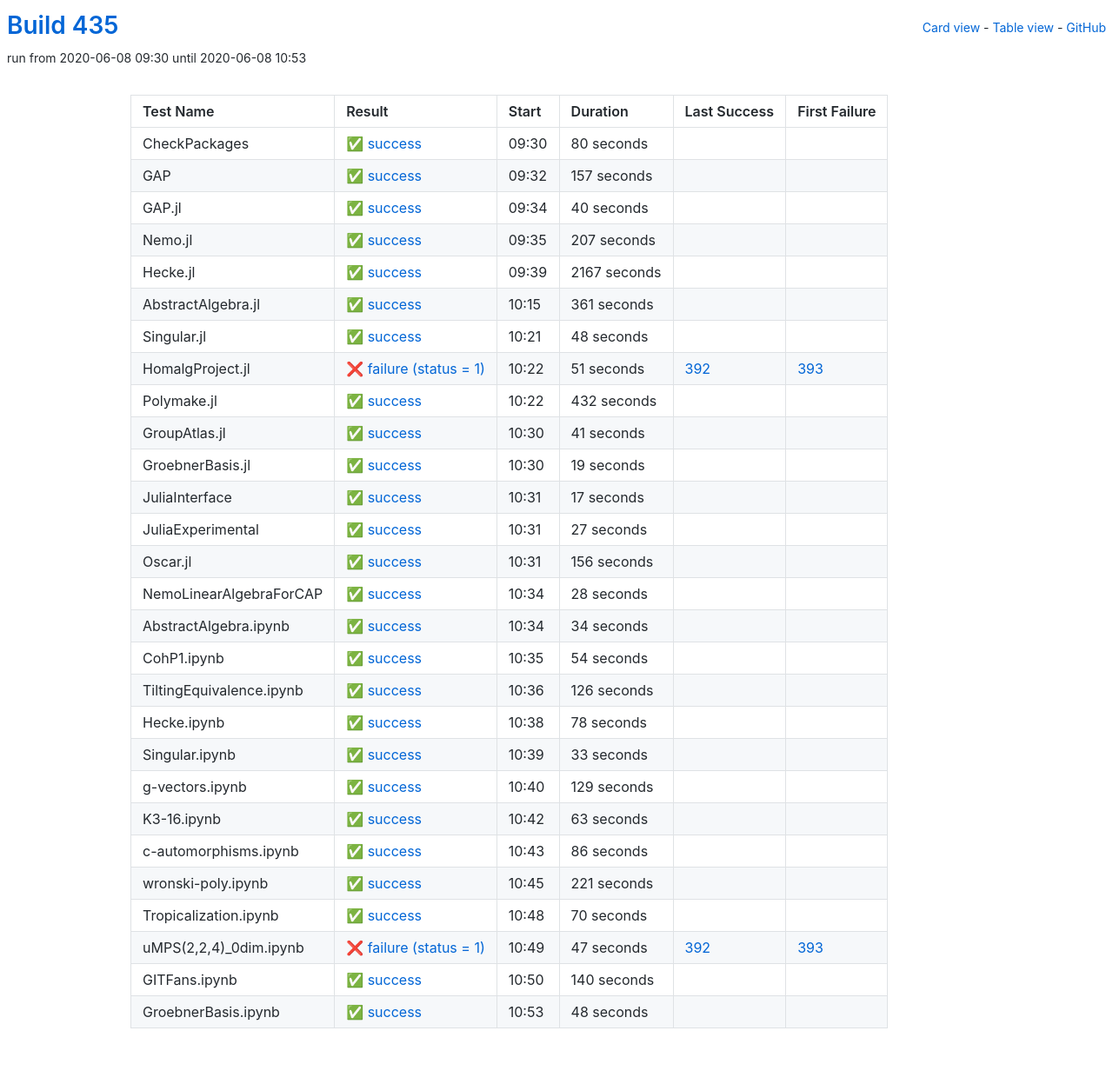
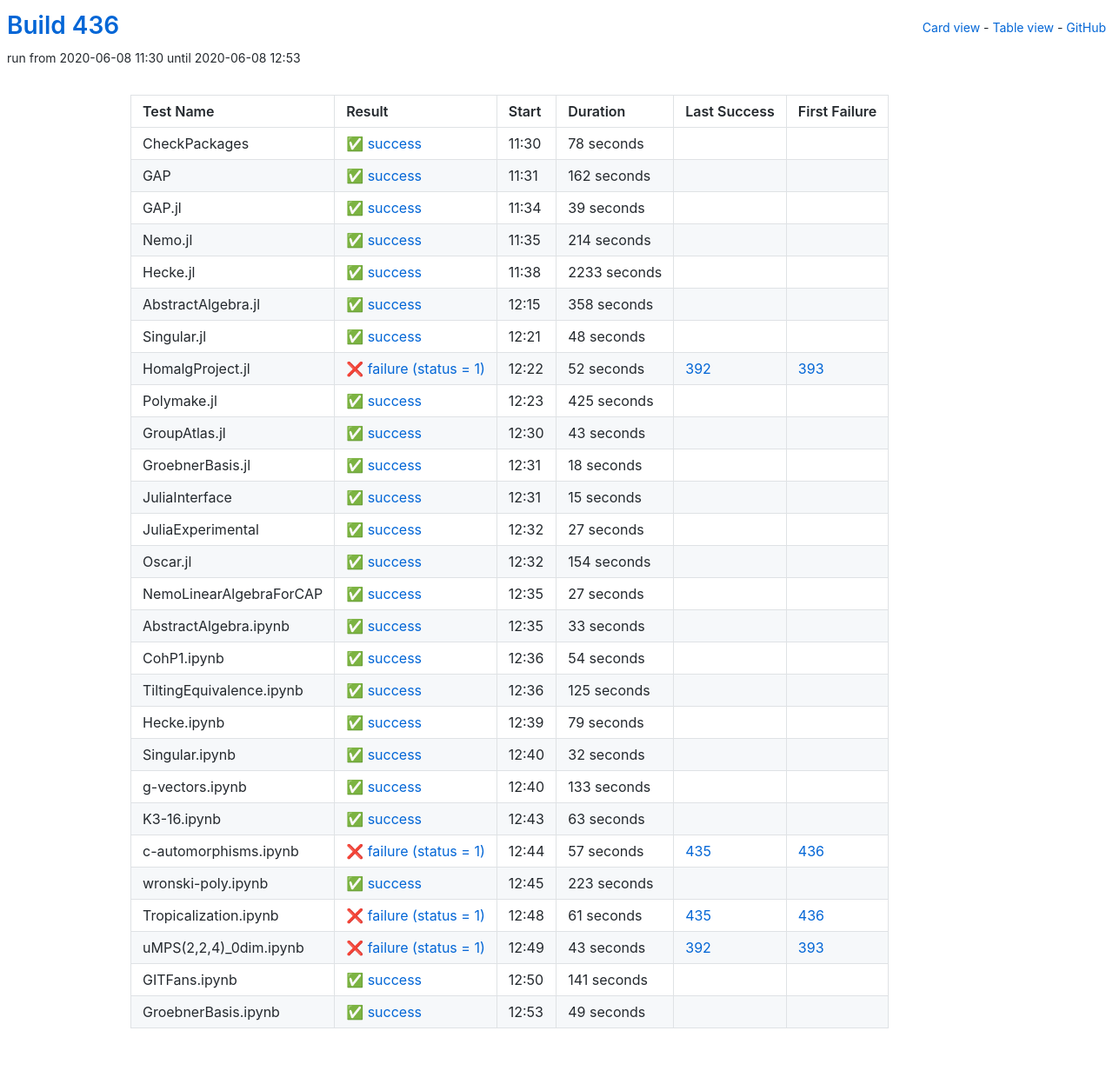
Before and after one commit to oscar-system/oscar-ci-status-1.4, a Jekyll site: the page built from table.html, in a window 1280 px wide. Shown: the whole page at 87% size. Built offline with Jekyll 4.4.1, drawn with Linux system fonts in a browser that asks for light colours.

Commit message:
Build 436

```diff
--- a/_data/ci.yml
+++ b/_data/ci.yml
@@ -1,77 +1,77 @@
-build: 435
-build_url: https://oscarci.mathematik.uni-kl.de/job/oscar-julia-1.4/435/
+build: 436
+build_url: https://oscarci.mathematik.uni-kl.de/job/oscar-julia-1.4/436/
 job: oscar-julia-1.4
 tests:
-- duration: 80
+- duration: 78
   exitcode: 0
   first_failure: false
   first_failure_url: null
   id: checkpackages
   last_success: false
   last_success_url: null
-  log: https://oscarci.mathematik.uni-kl.de/job/oscar-julia-1.4/435/artifact/logs/build-435/CheckPackages.log
+  log: https://oscarci.mathematik.uni-kl.de/job/oscar-julia-1.4/436/artifact/logs/build-436/CheckPackages.log
   name: CheckPackages
-  start: 2020-06-08 09:30
+  start: 2020-06-08 11:30
   status: success
   success: true
-- duration: 157
+- duration: 162
   exitcode: 0
   first_failure: false
   first_failure_url: null
   id: gap
   last_success: false
   last_success_url: null
-  log: https://oscarci.mathematik.uni-kl.de/job/oscar-julia-1.4/435/artifact/logs/build-435/GAP.log
+  log: https://oscarci.mathematik.uni-kl.de/job/oscar-julia-1.4/436/artifact/logs/build-436/GAP.log
   name: GAP
-  start: 2020-06-08 09:32
+  start: 2020-06-08 11:31
   status: success
   success: true
-- duration: 40
+- duration: 39
   exitcode: 0
   first_failure: false
   first_failure_url: null
   id: gap-jl
   last_success: false
   last_success_url: null
-  log: https://oscarci.mathematik.uni-kl.de/job/oscar-julia-1.4/435/artifact/logs/build-435/GAP.jl.log
+  log: https://oscarci.mathematik.uni-kl.de/job/oscar-julia-1.4/436/artifact/logs/build-436/GAP.jl.log
   name: GAP.jl
-  start: 2020-06-08 09:34
+  start: 2020-06-08 11:34
   status: success
   success: true
-- duration: 207
+- duration: 214
   exitcode: 0
   first_failure: false
   first_failure_url: null
   id: nemo-jl
   last_success: false
   last_success_url: null
-  log: https://oscarci.mathematik.uni-kl.de/job/oscar-julia-1.4/435/artifact/logs/build-435/Nemo.jl.log
+  log: https://oscarci.mathematik.uni-kl.de/job/oscar-julia-1.4/436/artifact/logs/build-436/Nemo.jl.log
   name: Nemo.jl
-  start: 2020-06-08 09:35
+  start: 2020-06-08 11:35
   status: success
   success: true
-- duration: 2167
+- duration: 2233
   exitcode: 0
   first_failure: false
   first_failure_url: null
   id: hecke-jl
   last_success: false
   last_success_url: null
-  log: https://oscarci.mathematik.uni-kl.de/job/oscar-julia-1.4/435/artifact/logs/build-435/Hecke.jl.log
+  log: https://oscarci.mathematik.uni-kl.de/job/oscar-julia-1.4/436/artifact/logs/build-436/Hecke.jl.log
   name: Hecke.jl
-  start: 2020-06-08 09:39
+  start: 2020-06-08 11:38
   status: success
   success: true
-- duration: 361
+- duration: 358
   exitcode: 0
   first_failure: false
   first_failure_url: null
   id: abstractalgebra-jl
   last_success: false
   last_success_url: null
-  log: https://oscarci.mathematik.uni-kl.de/job/oscar-julia-1.4/435/artifact/logs/build-435/AbstractAlgebra.jl.log
+  log: https://oscarci.mathematik.uni-kl.de/job/oscar-julia-1.4/436/artifact/logs/build-436/AbstractAlgebra.jl.log
   name: AbstractAlgebra.jl
-  start: 2020-06-08 10:15
+  start: 2020-06-08 12:15
   status: success
   success: true
 - duration: 48
@@ -81,69 +81,69 @@ tests:
   id: singular-jl
   last_success: false
   last_success_url: null
-  log: https://oscarci.mathematik.uni-kl.de/job/oscar-julia-1.4/435/artifact/logs/build-435/Singular.jl.log
+  log: https://oscarci.mathematik.uni-kl.de/job/oscar-julia-1.4/436/artifact/logs/build-436/Singular.jl.log
   name: Singular.jl
-  start: 2020-06-08 10:21
+  start: 2020-06-08 12:21
   status: success
   success: true
-- duration: 51
+- duration: 52
   exitcode: 1
   first_failure: 393
   first_failure_url: https://oscarci.mathematik.uni-kl.de/job/oscar-julia-1.4/393/
   id: homalgproject-jl
   last_success: 392
   last_success_url: https://oscarci.mathematik.uni-kl.de/job/oscar-julia-1.4/392/
-  log: https://oscarci.mathematik.uni-kl.de/job/oscar-julia-1.4/435/artifact/logs/build-435/HomalgProject.jl.log
+  log: https://oscarci.mathematik.uni-kl.de/job/oscar-julia-1.4/436/artifact/logs/build-436/HomalgProject.jl.log
   name: HomalgProject.jl
-  start: 2020-06-08 10:22
+  start: 2020-06-08 12:22
   status: failure
   success: false
-- duration: 432
+- duration: 425
   exitcode: 0
   first_failure: false
   first_failure_url: null
   id: polymake-jl
   last_success: false
   last_success_url: null
-  log: https://oscarci.mathematik.uni-kl.de/job/oscar-julia-1.4/435/artifact/logs/build-435/Polymake.jl.log
+  log: https://oscarci.mathematik.uni-kl.de/job/oscar-julia-1.4/436/artifact/logs/build-436/Polymake.jl.log
   name: Polymake.jl
-  start: 2020-06-08 10:22
+  start: 2020-06-08 12:23
   status: success
   success: true
-- duration: 41
+- duration: 43
   exitcode: 0
   first_failure: false
   first_failure_url: null
   id: groupatlas-jl
   last_success: false
   last_success_url: null
-  log: https://oscarci.mathematik.uni-kl.de/job/oscar-julia-1.4/435/artifact/logs/build-435/GroupAtlas.jl.log
+  log: https://oscarci.mathematik.uni-kl.de/job/oscar-julia-1.4/436/artifact/logs/build-436/GroupAtlas.jl.log
   name: GroupAtlas.jl
-  start: 2020-06-08 10:30
+  start: 2020-06-08 12:30
   status: success
   success: true
-- duration: 19
+- duration: 18
   exitcode: 0
   first_failure: false
   first_failure_url: null
   id: groebnerbasis-jl
   last_success: false
   last_success_url: null
-  log: https://oscarci.mathematik.uni-kl.de/job/oscar-julia-1.4/435/artifact/logs/build-435/GroebnerBasis.jl.log
+  log: https://oscarci.mathematik.uni-kl.de/job/oscar-julia-1.4/436/artifact/logs/build-436/GroebnerBasis.jl.log
   name: GroebnerBasis.jl
-  start: 2020-06-08 10:30
+  start: 2020-06-08 12:31
   status: success
   success: true
-- duration: 17
+- duration: 15
   exitcode: 0
   first_failure: false
   first_failure_url: null
   id: juliainterface
   last_success: false
   last_success_url: null
-  log: https://oscarci.mathematik.uni-kl.de/job/oscar-julia-1.4/435/artifact/logs/build-435/JuliaInterface.log
+  log: https://oscarci.mathematik.uni-kl.de/job/oscar-julia-1.4/436/artifact/logs/build-436/JuliaInterface.log
   name: JuliaInterface
-  start: 2020-06-08 10:31
+  start: 2020-06-08 12:31
   status: success
   success: true
 - duration: 27
@@ -153,45 +153,45 @@ tests:
   id: juliaexperimental
   last_success: false
   last_success_url: null
-  log: https://oscarci.mathematik.uni-kl.de/job/oscar-julia-1.4/435/artifact/logs/build-435/JuliaExperimental.log
+  log: https://oscarci.mathematik.uni-kl.de/job/oscar-julia-1.4/436/artifact/logs/build-436/JuliaExperimental.log
   name: JuliaExperimental
-  start: 2020-06-08 10:31
+  start: 2020-06-08 12:32
   status: success
   success: true
-- duration: 156
+- duration: 154
   exitcode: 0
   first_failure: false
   first_failure_url: null
   id: oscar-jl
   last_success: false
   last_success_url: null
-  log: https://oscarci.mathematik.uni-kl.de/job/oscar-julia-1.4/435/artifact/logs/build-435/Oscar.jl.log
+  log: https://oscarci.mathematik.uni-kl.de/job/oscar-julia-1.4/436/artifact/logs/build-436/Oscar.jl.log
   name: Oscar.jl
-  start: 2020-06-08 10:31
+  start: 2020-06-08 12:32
   status: success
   success: true
-- duration: 28
+- duration: 27
   exitcode: 0
   first_failure: false
   first_failure_url: null
   id: nemolinearalgebraforcap
   last_success: false
   last_success_url: null
-  log: https://oscarci.mathematik.uni-kl.de/job/oscar-julia-1.4/435/artifact/logs/build-435/NemoLinearAlgebraForCAP.log
+  log: https://oscarci.mathematik.uni-kl.de/job/oscar-julia-1.4/436/artifact/logs/build-436/NemoLinearAlgebraForCAP.log
   name: NemoLinearAlgebraForCAP
-  start: 2020-06-08 10:34
+  start: 2020-06-08 12:35
   status: success
   success: true
-- duration: 34
+- duration: 33
   exitcode: 0
   first_failure: false
   first_failure_url: null
   id: abstractalgebra-ipynb
   last_success: false
   last_success_url: null
-  log: https://oscarci.mathematik.uni-kl.de/job/oscar-julia-1.4/435/artifact/logs/build-435/AbstractAlgebra.ipynb.log
+  log: https://oscarci.mathematik.uni-kl.de/job/oscar-julia-1.4/436/artifact/logs/build-436/AbstractAlgebra.ipynb.log
   name: AbstractAlgebra.ipynb
-  start: 2020-06-08 10:34
+  start: 2020-06-08 12:35
   status: success
   success: true
 - duration: 54
@@ -201,57 +201,57 @@ tests:
   id: cohp1-ipynb
   last_success: false
   last_success_url: null
-  log: https://oscarci.mathematik.uni-kl.de/job/oscar-julia-1.4/435/artifact/logs/build-435/CohP1.ipynb.log
+  log: https://oscarci.mathematik.uni-kl.de/job/oscar-julia-1.4/436/artifact/logs/build-436/CohP1.ipynb.log
   name: CohP1.ipynb
-  start: 2020-06-08 10:35
+  start: 2020-06-08 12:36
   status: success
   success: true
-- duration: 126
+- duration: 125
   exitcode: 0
   first_failure: false
   first_failure_url: null
   id: tiltingequivalence-ipynb
   last_success: false
   last_success_url: null
-  log: https://oscarci.mathematik.uni-kl.de/job/oscar-julia-1.4/435/artifact/logs/build-435/TiltingEquivalence.ipynb.log
+  log: https://oscarci.mathematik.uni-kl.de/job/oscar-julia-1.4/436/artifact/logs/build-436/TiltingEquivalence.ipynb.log
   name: TiltingEquivalence.ipynb
-  start: 2020-06-08 10:36
+  start: 2020-06-08 12:36
   status: success
   success: true
-- duration: 78
+- duration: 79
   exitcode: 0
   first_failure: false
   first_failure_url: null
   id: hecke-ipynb
   last_success: false
   last_success_url: null
-  log: https://oscarci.mathematik.uni-kl.de/job/oscar-julia-1.4/435/artifact/logs/build-435/Hecke.ipynb.log
+  log: https://oscarci.mathematik.uni-kl.de/job/oscar-julia-1.4/436/artifact/logs/build-436/Hecke.ipynb.log
   name: Hecke.ipynb
-  start: 2020-06-08 10:38
+  start: 2020-06-08 12:39
   status: success
   success: true
-- duration: 33
+- duration: 32
   exitcode: 0
   first_failure: false
   first_failure_url: null
   id: singular-ipynb
   last_success: false
   last_success_url: null
-  log: https://oscarci.mathematik.uni-kl.de/job/oscar-julia-1.4/435/artifact/logs/build-435/Singular.ipynb.log
+  log: https://oscarci.mathematik.uni-kl.de/job/oscar-julia-1.4/436/artifact/logs/build-436/Singular.ipynb.log
   name: Singular.ipynb
-  start: 2020-06-08 10:39
+  start: 2020-06-08 12:40
   status: success
   success: true
-- duration: 129
+- duration: 133
   exitcode: 0
   first_failure: false
   first_failure_url: null
   id: g-vectors-ipynb
   last_success: false
   last_success_url: null
-  log: https://oscarci.mathematik.uni-kl.de/job/oscar-julia-1.4/435/artifact/logs/build-435/g-vectors.ipynb.log
+  log: https://oscarci.mathematik.uni-kl.de/job/oscar-julia-1.4/436/artifact/logs/build-436/g-vectors.ipynb.log
   name: g-vectors.ipynb
-  start: 2020-06-08 10:40
+  start: 2020-06-08 12:40
   status: success
   success: true
 - duration: 63
@@ -261,80 +261,80 @@ tests:
   id: k3-16-ipynb
   last_success: false
   last_success_url: null
-  log: https://oscarci.mathematik.uni-kl.de/job/oscar-julia-1.4/435/artifact/logs/build-435/K3-16.ipynb.log
+  log: https://oscarci.mathematik.uni-kl.de/job/oscar-julia-1.4/436/artifact/logs/build-436/K3-16.ipynb.log
   name: K3-16.ipynb
-  start: 2020-06-08 10:42
+  start: 2020-06-08 12:43
   status: success
   success: true
-- duration: 86
-  exitcode: 0
-  first_failure: false
-  first_failure_url: null
+- duration: 57
+  exitcode: 1
+  first_failure: 436
+  first_failure_url: https://oscarci.mathematik.uni-kl.de/job/oscar-julia-1.4/436/
   id: c-automorphisms-ipynb
-  last_success: false
-  last_success_url: null
-  log: https://oscarci.mathematik.uni-kl.de/job/oscar-julia-1.4/435/artifact/logs/build-435/c-automorphisms.ipynb.log
+  last_success: 435
+  last_success_url: https://oscarci.mathematik.uni-kl.de/job/oscar-julia-1.4/435/
+  log: https://oscarci.mathematik.uni-kl.de/job/oscar-julia-1.4/436/artifact/logs/build-436/c-automorphisms.ipynb.log
   name: c-automorphisms.ipynb
-  start: 2020-06-08 10:43
-  status: success
-  success: true
-- duration: 221
+  start: 2020-06-08 12:44
+  status: failure
+  success: false
+- duration: 223
   exitcode: 0
   first_failure: false
   first_failure_url: null
   id: wronski-poly-ipynb
   last_success: false
   last_success_url: null
-  log: https://oscarci.mathematik.uni-kl.de/job/oscar-julia-1.4/435/artifact/logs/build-435/wronski-poly.ipynb.log
+  log: https://oscarci.mathematik.uni-kl.de/job/oscar-julia-1.4/436/artifact/logs/build-436/wronski-poly.ipynb.log
   name: wronski-poly.ipynb
-  start: 2020-06-08 10:45
+  start: 2020-06-08 12:45
   status: success
   success: true
-- duration: 70
-  exitcode: 0
-  first_failure: false
-  first_failure_url: null
+- duration: 61
+  exitcode: 1
+  first_failure: 436
+  first_failure_url: https://oscarci.mathematik.uni-kl.de/job/oscar-julia-1.4/436/
   id: tropicalization-ipynb
-  last_success: false
-  last_success_url: null
-  log: https://oscarci.mathematik.uni-kl.de/job/oscar-julia-1.4/435/artifact/logs/build-435/Tropicalization.ipynb.log
+  last_success: 435
+  last_success_url: https://oscarci.mathematik.uni-kl.de/job/oscar-julia-1.4/435/
+  log: https://oscarci.mathematik.uni-kl.de/job/oscar-julia-1.4/436/artifact/logs/build-436/Tropicalization.ipynb.log
   name: Tropicalization.ipynb
-  start: 2020-06-08 10:48
-  status: success
-  success: true
-- duration: 47
+  start: 2020-06-08 12:48
+  status: failure
+  success: false
+- duration: 43
   exitcode: 1
   first_failure: 393
   first_failure_url: https://oscarci.mathematik.uni-kl.de/job/oscar-julia-1.4/393/
   id: umps-2-2-4-0dim-ipynb
   last_success: 392
   last_success_url: https://oscarci.mathematik.uni-kl.de/job/oscar-julia-1.4/392/
-  log: https://oscarci.mathematik.uni-kl.de/job/oscar-julia-1.4/435/artifact/logs/build-435/uMPS-2-2-4-_0dim.ipynb.log
+  log: https://oscarci.mathematik.uni-kl.de/job/oscar-julia-1.4/436/artifact/logs/build-436/uMPS-2-2-4-_0dim.ipynb.log
   name: uMPS(2,2,4)_0dim.ipynb
-  start: 2020-06-08 10:49
+  start: 2020-06-08 12:49
   status: failure
   success: false
-- duration: 140
+- duration: 141
   exitcode: 0
   first_failure: false
   first_failure_url: null
   id: gitfans-ipynb
   last_success: false
   last_success_url: null
-  log: https://oscarci.mathematik.uni-kl.de/job/oscar-julia-1.4/435/artifact/logs/build-435/GITFans.ipynb.log
+  log: https://oscarci.mathematik.uni-kl.de/job/oscar-julia-1.4/436/artifact/logs/build-436/GITFans.ipynb.log
   name: GITFans.ipynb
-  start: 2020-06-08 10:50
+  start: 2020-06-08 12:50
   status: success
   success: true
-- duration: 48
+- duration: 49
   exitcode: 0
   first_failure: false
   first_failure_url: null
   id: groebnerbasis-ipynb
   last_success: false
   last_success_url: null
-  log: https://oscarci.mathematik.uni-kl.de/job/oscar-julia-1.4/435/artifact/logs/build-435/GroebnerBasis.ipynb.log
+  log: https://oscarci.mathematik.uni-kl.de/job/oscar-julia-1.4/436/artifact/logs/build-436/GroebnerBasis.ipynb.log
   name: GroebnerBasis.ipynb
-  start: 2020-06-08 10:53
+  start: 2020-06-08 12:53
   status: success
   success: true
```
Also changed, not shown: README.md.
